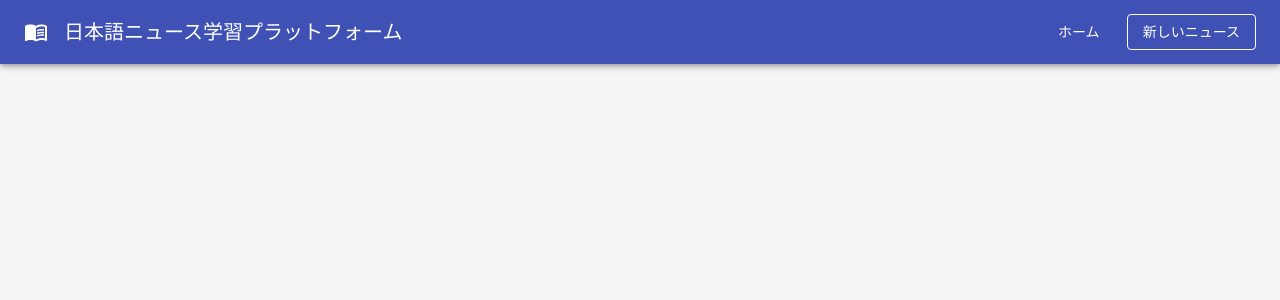
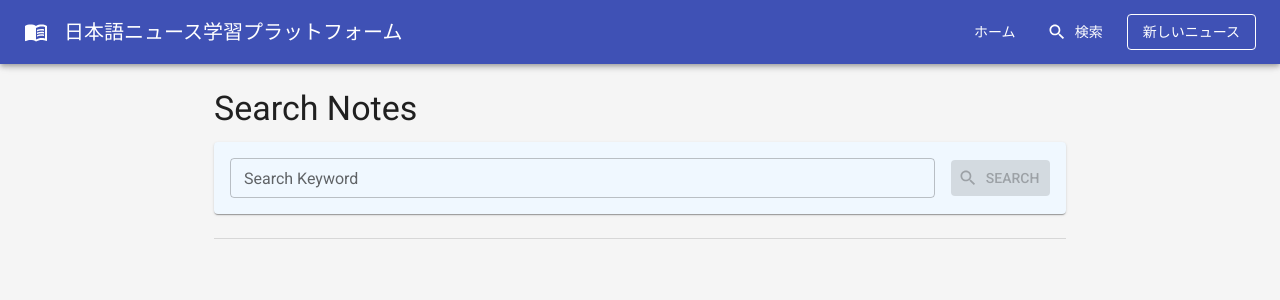
Before and after one commit to hongjunyan/JapaneseNews-learning-platform, a React (Create React App) app in the folder frontend/: page /search in a window 1280 px wide. Shown: the top 300 px of the page. Built offline with nearby package versions, Linux system fonts and the light colour scheme.

Commit message:
可搜尋所有筆記內容（日文和中文）

```diff
--- a/frontend/src/App.js
+++ b/frontend/src/App.js
@@ -8,6 +8,7 @@ import Header from './components/Header';
 import Home from './pages/Home';
 import NewsDetail from './pages/NewsDetail';
 import NewsEditor from './pages/NewsEditor';
+import SearchPage from './pages/SearchPage';
 
 // Import Quill styles
 import 'react-quill/dist/quill.snow.css';
@@ -48,6 +49,7 @@ function App() {
           <Route path="/news/:id" element={<NewsDetail />} />
           <Route path="/create" element={<NewsEditor />} />
           <Route path="/edit/:id" element={<NewsEditor />} />
+          <Route path="/search" element={<SearchPage />} />
         </Routes>
       </Box>
     </ThemeProvider>
--- a/frontend/src/components/Header.js
+++ b/frontend/src/components/Header.js
@@ -2,6 +2,7 @@ import React from 'react';
 import { AppBar, Toolbar, Typography, Button, Box } from '@mui/material';
 import { Link as RouterLink } from 'react-router-dom';
 import MenuBookIcon from '@mui/icons-material/MenuBook';
+import SearchIcon from '@mui/icons-material/Search';
 
 const Header = () => {
   return (
@@ -23,6 +24,15 @@ const Header = () => {
           <Button
             color="inherit"
             component={RouterLink}
+            to="/search"
+            sx={{ mx: 1 }}
+            startIcon={<SearchIcon />}
+          >
+            検索
+          </Button>
+          <Button
+            color="inherit"
+            component={RouterLink}
             to="/create"
             variant="outlined"
             sx={{ ml: 1 }}
--- /dev/null
+++ b/frontend/src/pages/SearchPage.js
@@ -0,0 +1,123 @@
+import React, { useState } from 'react';
+import {
+  Container,
+  Typography,
+  Box,
+  TextField,
+  Button,
+  CircularProgress,
+  Alert,
+  Divider
+} from '@mui/material';
+import SearchIcon from '@mui/icons-material/Search';
+import RichNoteViewer from '../components/RichNoteViewer';
+import { searchNotes } from '../services/api';
+
+const SearchPage = () => {
+  const [keyword, setKeyword] = useState('');
+  const [results, setResults] = useState([]);
+  const [isSearching, setIsSearching] = useState(false);
+  const [hasSearched, setHasSearched] = useState(false);
+  const [error, setError] = useState(null);
+
+  const handleSearch = async () => {
+    if (!keyword.trim()) return;
+
+    try {
+      setIsSearching(true);
+      setError(null);
+      const searchResults = await searchNotes(keyword.trim());
+      setResults(searchResults);
+      setHasSearched(true);
+    } catch (error) {
+      console.error('Error searching notes:', error);
+      setError('Failed to search notes. Please try again.');
+    } finally {
+      setIsSearching(false);
+    }
+  };
+
+  const handleKeyPress = (e) => {
+    if (e.key === 'Enter') {
+      handleSearch();
+    }
+  };
+
+  return (
+    <Container maxWidth="md">
+      <Box sx={{ mb: 4 }}>
+        <Typography variant="h4" gutterBottom>
+          Search Notes
+        </Typography>
+
+        <Box
+          sx={{
+            display: 'flex',
+            alignItems: 'center',
+            mb: 3,
+            p: 2,
+            backgroundColor: '#f0f8ff',
+            borderRadius: 1,
+            boxShadow: 1
+          }}
+        >
+          <TextField
+            label="Search Keyword"
+            variant="outlined"
+            fullWidth
+            value={keyword}
+            onChange={(e) => setKeyword(e.target.value)}
+            disabled={isSearching}
+            size="small"
+            sx={{ mr: 2 }}
+            onKeyPress={handleKeyPress}
+            placeholder="Enter Japanese or Chinese keywords to search"
+          />
+          <Button
+            variant="contained"
+            color="primary"
+            startIcon={<SearchIcon />}
+            onClick={handleSearch}
+            disabled={!keyword.trim() || isSearching}
+          >
+            {isSearching ? <CircularProgress size={24} color="inherit" /> : 'Search'}
+          </Button>
+        </Box>
+
+        {error && (
+          <Alert severity="error" sx={{ mb: 3 }}>
+            {error}
+          </Alert>
+        )}
+
+        <Divider sx={{ mb: 3 }} />
+
+        {isSearching ? (
+          <Box sx={{ display: 'flex', justifyContent: 'center', my: 4 }}>
+            <CircularProgress />
+          </Box>
+        ) : hasSearched ? (
+          results.length === 0 ? (
+            <Alert severity="info">
+              No notes found for "{keyword}". Try a different keyword.
+            </Alert>
+          ) : (
+            <Box>
+              <Typography variant="h6" gutterBottom>
+                Found {results.length} note{results.length !== 1 ? 's' : ''}:
+              </Typography>
+              {results.map(note => (
+                <RichNoteViewer
+                  key={note.id}
+                  note={note}
+                />
+              ))}
+            </Box>
+          )
+        ) : null}
+      </Box>
+    </Container>
+  );
+};
+
+export default SearchPage;
--- a/frontend/src/services/api.js
+++ b/frontend/src/services/api.js
@@ -96,6 +96,18 @@ export const deleteNote = async (noteId) => {
   }
 };
 
+export const searchNotes = async (keyword) => {
+  try {
+    const response = await api.get(`/search/notes`, {
+      params: { keyword }
+    });
+    return response.data;
+  } catch (error) {
+    console.error('Error searching notes:', error);
+    throw error;
+  }
+};
+
 // Furigana API
 export const getFurigana = async (text) => {
   try {
```
Also changed, not shown: 2 other files (tests, documents, lock files or other folders).
